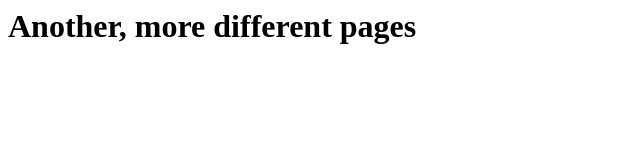
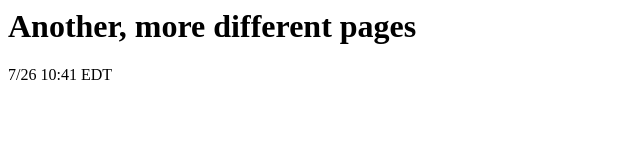
Before and after one commit to snraknosaj/pages-the-second, a plain HTML site: page index.html in a window 1280 px wide. Shown: the whole page, without its empty margins (0-640 px from the left). Drawn offline with Linux system fonts and the light colour scheme.

Commit message:
Update index.html

```diff
--- a/index.html
+++ b/index.html
@@ -1 +1,2 @@
 <h1>Another, more different pages</h1>
+<p>7/26 10:41 EDT</p>
```
